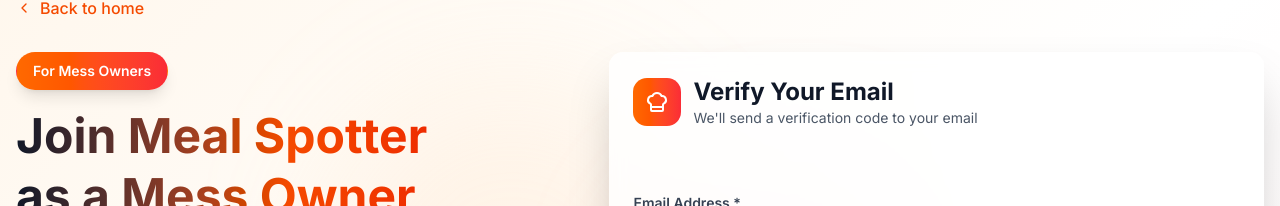
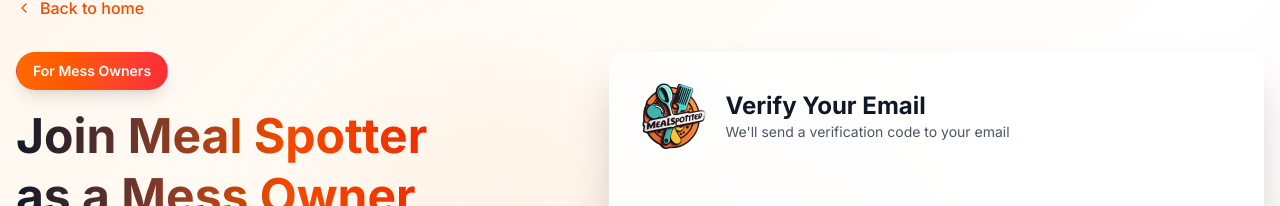
Before and after one commit to harshad-zentosys/meal-spotter, a Next.js app: page /signup/mess-owner in a window 1280 px wide. Shown: the part 116-322 px from the top of the page. Built offline with nearby package versions, Linux system fonts and the light colour scheme; no server answers.

Commit message:
Replace ChefHat icon with logo image in MessOwnerSignUp component for improved branding and visual consistency.

```diff
--- a/src/app/signup/mess-owner/page.tsx
+++ b/src/app/signup/mess-owner/page.tsx
@@ -34,6 +34,7 @@
 } from "lucide-react";
 import { Badge } from "@/components/ui/badge";
 import { useAuth } from "@/context/AuthContext";
+import Image from "next/image";
 
 export default function MessOwnerSignUp() {
   const router = useRouter();
@@ -699,9 +700,7 @@
           <Card className="border-0 shadow-2xl bg-white/80 backdrop-blur-sm">
             <CardHeader className="space-y-1 pb-6">
               <div className="flex items-center gap-3 mb-2">
-                <div className="w-12 h-12 bg-gradient-to-r from-orange-500 to-red-500 rounded-xl flex items-center justify-center">
-                  <ChefHat className="w-6 h-6 text-white" />
-                </div>
+                <Image src="/logo.png" alt="Meal'Spotter" width={80} height={80} className="rounded-xl" />
                 <div>
                   <CardTitle className="text-2xl font-bold text-gray-900">
                     {currentStep === 1 && "Verify Your Email"}
```
